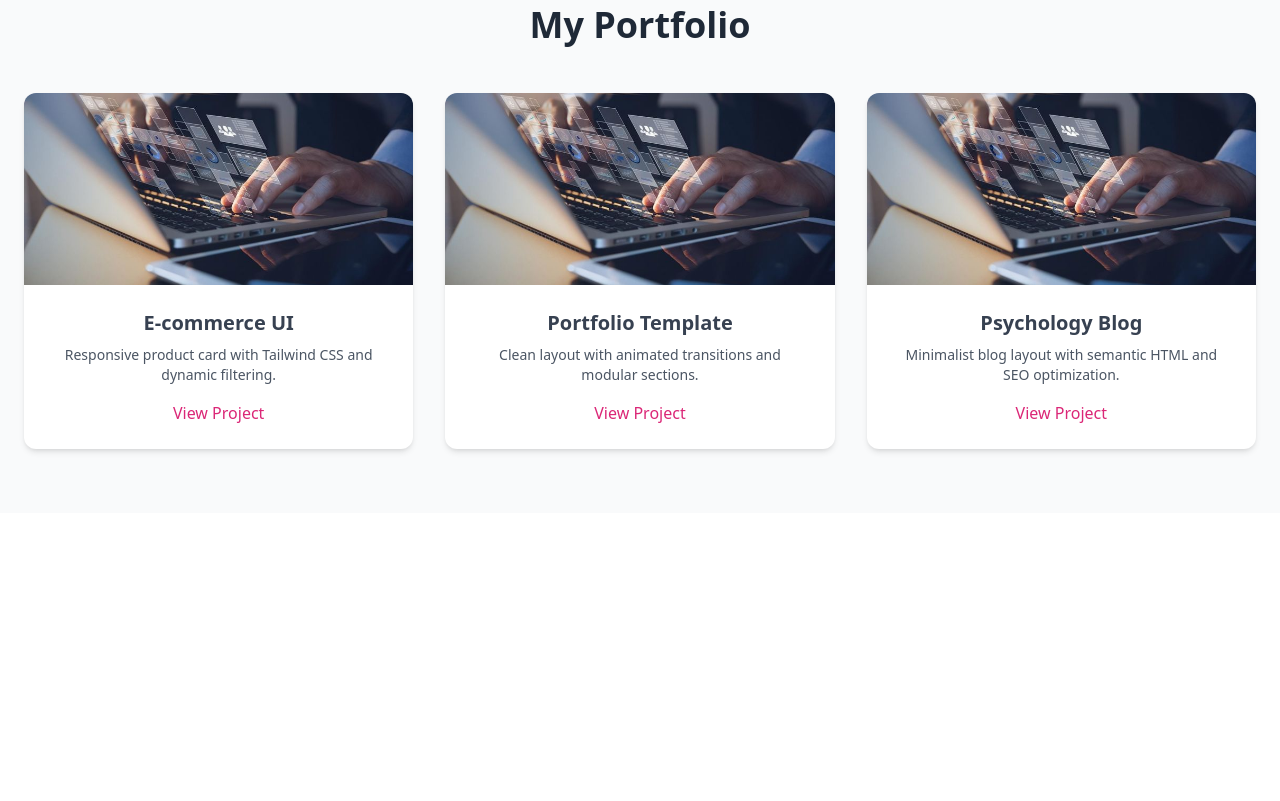
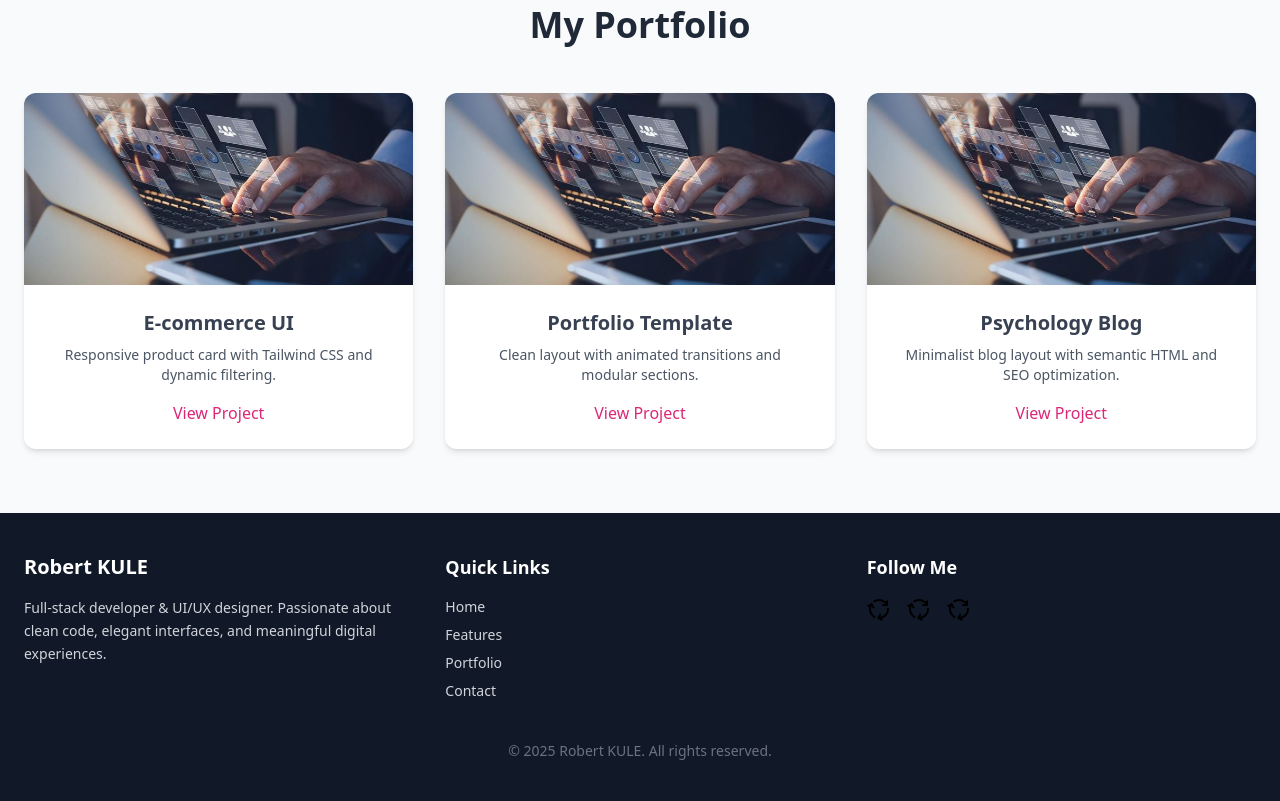
Before and after one commit to RobertKule/RK, a website: page index.html in a window 1280 px wide. Shown: the part 1543-2344 px from the top of the page. Before the commit the page ends 2056 px from the top, so only its background shows below. Drawn offline with Linux system fonts and the light colour scheme.

Commit message:
feat: add footer section with branding, navigation links, and social media icons

```diff
--- a/index.html
+++ b/index.html
@@ -207,6 +207,52 @@
 
 
 </main>
+<!-- Footer Section -->
+<footer class="bg-gray-900 text-gray-300 py-10">
+  <div class="max-w-7xl mx-auto px-6 grid grid-cols-1 md:grid-cols-3 gap-8">
+
+    <!-- Branding -->
+    <div>
+      <h2 class="text-xl font-bold text-white mb-4">Robert KULE</h2>
+      <p class="text-sm leading-relaxed">
+        Full-stack developer & UI/UX designer. Passionate about clean code, elegant interfaces, and meaningful digital experiences.
+      </p>
+    </div>
+
+    <!-- Navigation rapide -->
+    <div>
+      <h3 class="text-lg font-semibold text-white mb-4">Quick Links</h3>
+      <ul class="space-y-2 text-sm">
+        <li><a href="#home" class="hover:text-pink-500 transition">Home</a></li>
+        <li><a href="#features" class="hover:text-pink-500 transition">Features</a></li>
+        <li><a href="#portfolio" class="hover:text-pink-500 transition">Portfolio</a></li>
+        <li><a href="#contact" class="hover:text-pink-500 transition">Contact</a></li>
+      </ul>
+    </div>
+
+    <!-- Réseaux sociaux -->
+    <div>
+      <h3 class="text-lg font-semibold text-white mb-4">Follow Me</h3>
+      <div class="flex space-x-4">
+        <a href="https://github.com" target="_blank">
+          <img src="assets/images/icones/img.svg" alt="GitHub" class="w-6 h-6 hover:scale-110 transition" />
+        </a>
+        <a href="https://twitter.com" target="_blank">
+          <img src="assets/images/icones/img.svg" alt="Twitter" class="w-6 h-6 hover:scale-110 transition" />
+        </a>
+        <a href="https://linkedin.com" target="_blank">
+          <img src="assets/images/icones/img.svg" alt="LinkedIn" class="w-6 h-6 hover:scale-110 transition" />
+        </a>
+      </div>
+    </div>
+
+  </div>
+
+  <!-- Bas de page -->
+  <div class="mt-10 text-center text-sm text-gray-500">
+    &copy; 2025 Robert KULE. All rights reserved.
+  </div>
+</footer>
 
 </body>
 </html>
```
Also changed, not shown: dist/style.css.
